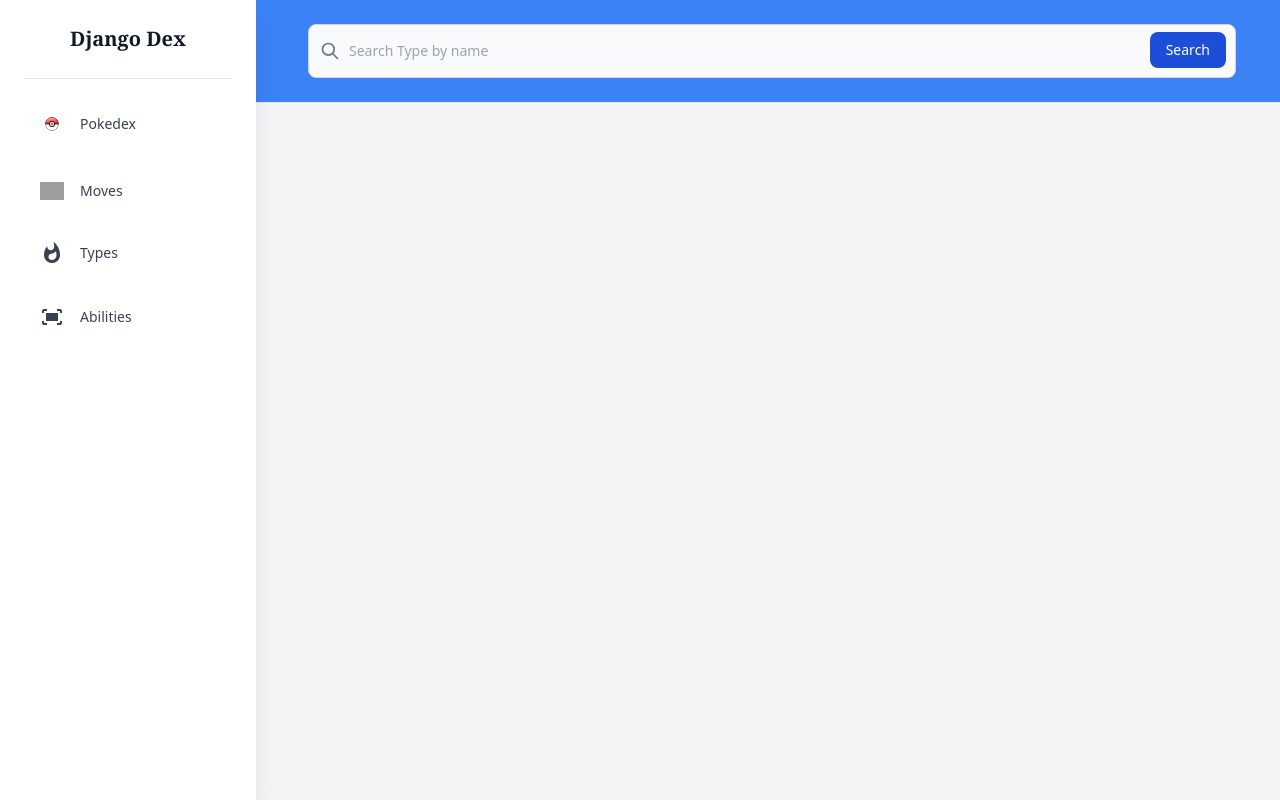
After one commit to FerndWehbe/DjangoDex, a Django app: page /element_types/ in a window 1280 px wide. The commit adds this page. Run offline with Django 4.2, Linux system fonts and the light colour scheme; data that the repository does not hold is empty; some libraries are stand-ins or nearby versions; grey boxes are pictures that could not be loaded.

Commit message:
Create type list detail em type search bar

```diff
--- a/DjangoDex/dex/templates/base_generic.html
+++ b/DjangoDex/dex/templates/base_generic.html
@@ -50,16 +50,16 @@
                         </li>
                         <li class="rounded-lg mb-4">
                             <a class="flex items-center gap-4 text-sm text-gray-700 font-light px-4 py-3 rounded-lg"
-                                href="#">
-                                <span class="material-icons undefined text-2xl leading-none">fit_screen</span>
-                                Abilities
+                                href="{% url 'element_types' %}">
+                                <span class="material-icons undefined text-2xl leading-none">whatshot</span>
+                                Types
                             </a>
                         </li>
                         <li class="rounded-lg mb-4">
                             <a class="flex items-center gap-4 text-sm text-gray-700 font-light px-4 py-3 rounded-lg"
-                                href="#">
-                                <span class="material-icons undefined text-2xl leading-none">whatshot</span>
-                                Types
+                                href="">
+                                <span class="material-icons undefined text-2xl leading-none">fit_screen</span>
+                                Abilities
                             </a>
                         </li>
                     </ul>
--- /dev/null
+++ b/DjangoDex/dex/templates/element_type_list.html
@@ -0,0 +1,46 @@
+{% extends "base_generic.html" %}
+{% block content %}
+<div class="bg-gradient-to-tr from-orange-100 via-violet-600 to-sky-900">
+{% if object_list %}
+{% for type in object_list %}
+{% if forloop.counter0|divisibleby:3 %}<div class="flex flex-nowrap">{% endif %}
+    <div class="flex-1 p-4">
+        <figure id="type" class="rounded-xl p-8 md:p-0 bg-slate-100 bg-opacity-10 backdrop-blur-lg drop-shadow-lg flex items-center justify-center h-40">
+                    <button class="bg-{{ type.name }} shadow-slate-400 border-solid border-t-gray-50 text-slate-800 hover:opacity-80 rounded w-full h-full font-medium text-xl">
+                        <a href="{{type.get_absolute_url}}">{{ type.name|capfirst }}</a>
+                    </button>
+        </figure>
+    </div>
+{% if forloop.counter|divisibleby:3 %}</div>{% endif %}
+{% endfor %}
+{% endif %}
+</div>
+{% endblock %}
+{% block header %}
+<div class="w-full">
+    {% if messages %}
+    <ul class="messages">
+        {% for message in messages %}
+        <li>{{ message }}</li>
+        {% endfor %}
+    </ul>
+    {% endif %}
+    <form class="w-full" action="{% url 'type_search' %}">
+        <label for="default-search" class="mb-2 text-sm font-medium text-gray-900 sr-only dark:text-gray-300">Search</label>
+        <div class="relative">
+        <div class="flex absolute inset-y-0 left-0 items-center pl-3 pointer-events-none">
+            <svg aria-hidden="true" class="w-5 h-5 text-gray-500 dark:text-gray-400" fill="none" stroke="currentColor"
+            viewBox="0 0 24 24" xmlns="http://www.w3.org/2000/svg">
+            <path stroke-linecap="round" stroke-linejoin="round" stroke-width="2"
+            d="M21 21l-6-6m2-5a7 7 0 11-14 0 7 7 0 0114 0z"></path>
+        </svg>
+    </div>
+    <input type="search" id="default-search" name="type_name"
+    class="block p-4 pl-10 w-full text-sm text-gray-900 bg-gray-50 rounded-lg border border-gray-300 focus:ring-blue-500 focus:border-blue-500 dark:bg-gray-700 dark:border-gray-600 dark:placeholder-gray-400 dark:text-white dark:focus:ring-blue-500 dark:focus:border-blue-500"
+    placeholder="Search Type by name" required >
+    <button type="submit"
+    class="text-white absolute right-2.5 bottom-2.5 bg-blue-700 hover:bg-blue-800 focus:ring-4 focus:outline-none focus:ring-blue-300 font-medium rounded-lg text-sm px-4 py-2 dark:bg-blue-600 dark:hover:bg-blue-700 dark:focus:ring-blue-800">Search</button>
+    </div>
+</form>
+</div>
+{% endblock %}
--- a/DjangoDex/dex/urls.py
+++ b/DjangoDex/dex/urls.py
@@ -5,6 +5,7 @@
     path("", views.index, name="dex"),
     path("pokemon_search/", views.pokemon_search, name="pokemon_search"),
     path("move_search/", views.move_search, name="move_search"),
+    path("type_search/", views.type_search, name="type_search"),
 ]
 
 
@@ -20,6 +21,16 @@
     path(
         "moves/<slug:slug>", views.MoveDetailView.as_view(), name="move-detail"
     ),
+    path(
+        "element_types/",
+        views.ElementTypeListView.as_view(),
+        name="element_types",
+    ),
+    path(
+        "element_types/<slug:slug>",
+        views.ElementTypeDetailView.as_view(),
+        name="element_type-detail",
+    ),
 ]
 
 
--- a/DjangoDex/dex/views.py
+++ b/DjangoDex/dex/views.py
@@ -47,6 +47,22 @@
         return HttpResponseRedirect("/moves")
 
 
+def type_search(request):
+    q = request.GET.get("type_name")
+    if q is None:
+        messages.info(request, "Type não encontrado!")
+        return HttpResponseRedirect("/element_types")
+    try:
+        element_type = ElementType.objects.filter(name__icontains=q).first()
+        if not element_type:
+            messages.info(request, "Type não encontrado!")
+            return HttpResponseRedirect("/element_types")
+        return redirect(f"/element_types/{element_type.name.lower()}")
+    except Exception:
+        messages.info(request, "Type não encontrado!")
+        return HttpResponseRedirect("/element_types")
+
+
 class PokemonListView(generic.ListView):
     model: Model = Pokemon
     paginate_by: int = 30
@@ -70,16 +86,31 @@
 
     def get_context_data(self, **kwargs: Any) -> Dict[str, Any]:
         context = super().get_context_data(**kwargs)
-        moves = Pokemon.objects.filter(
+        context["pokemons"] = Pokemon.objects.filter(
             move_by_level__learned_move=kwargs["object"]
         )
-        context["pokemons"] = moves
+        return context
+
+
+class ElementTypeListView(generic.ListView):
+    model: Model = ElementType
+    template_name: str = "element_type_list.html"
+
+
+class ElementTypeDetailView(generic.DetailView):
+    model: Model = ElementType
+    template_name: str = "element_type_detail.html"
+
+    def get_context_data(self, **kwargs: Any) -> Dict[str, Any]:
+        context = super().get_context_data(**kwargs)
+        context["pokemons"] = Pokemon.objects.filter(
+            types__name=kwargs["object"]
+        )
         return context
 
 
 # API
 def list_all_pokes(request):
     poke = Pokemon.objects.values_list("name")
-    print(poke)
     result = [name[0] for name in poke]
     return JsonResponse(result, safe=False)
```
Also changed, not shown: DjangoDex/dex/templates/element_type_detail.html (added, +35 -0 lines).
